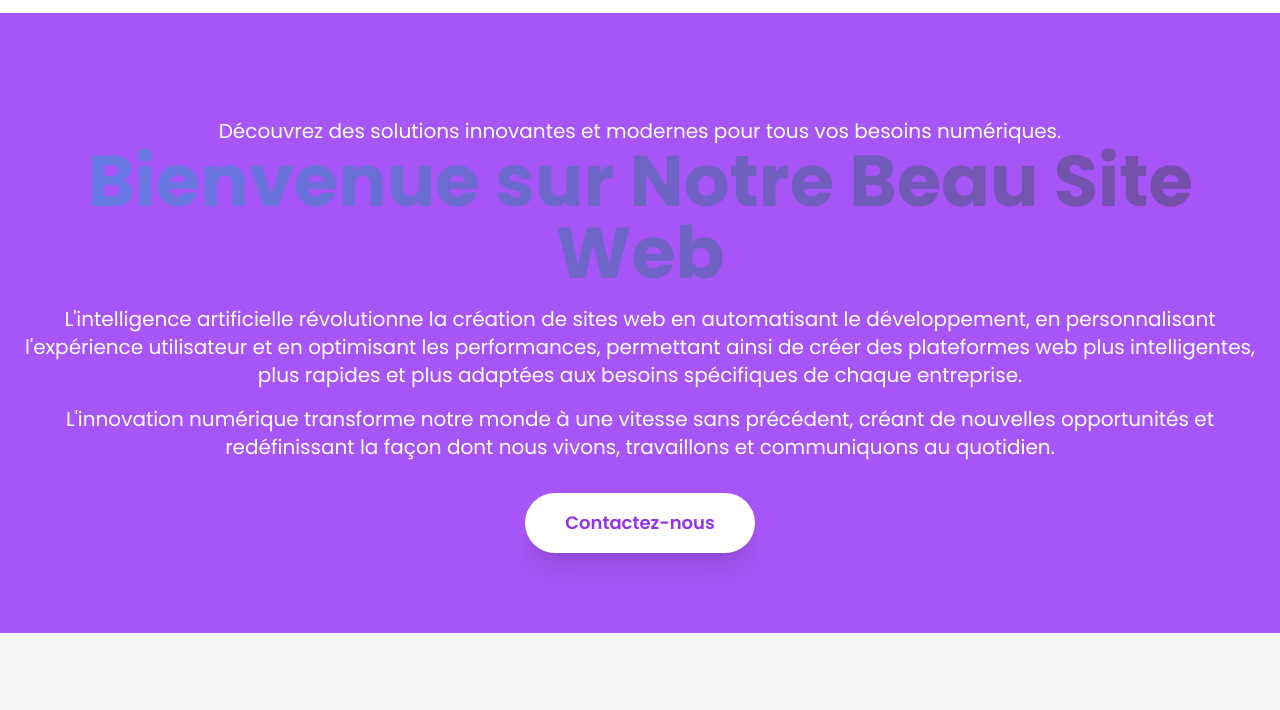
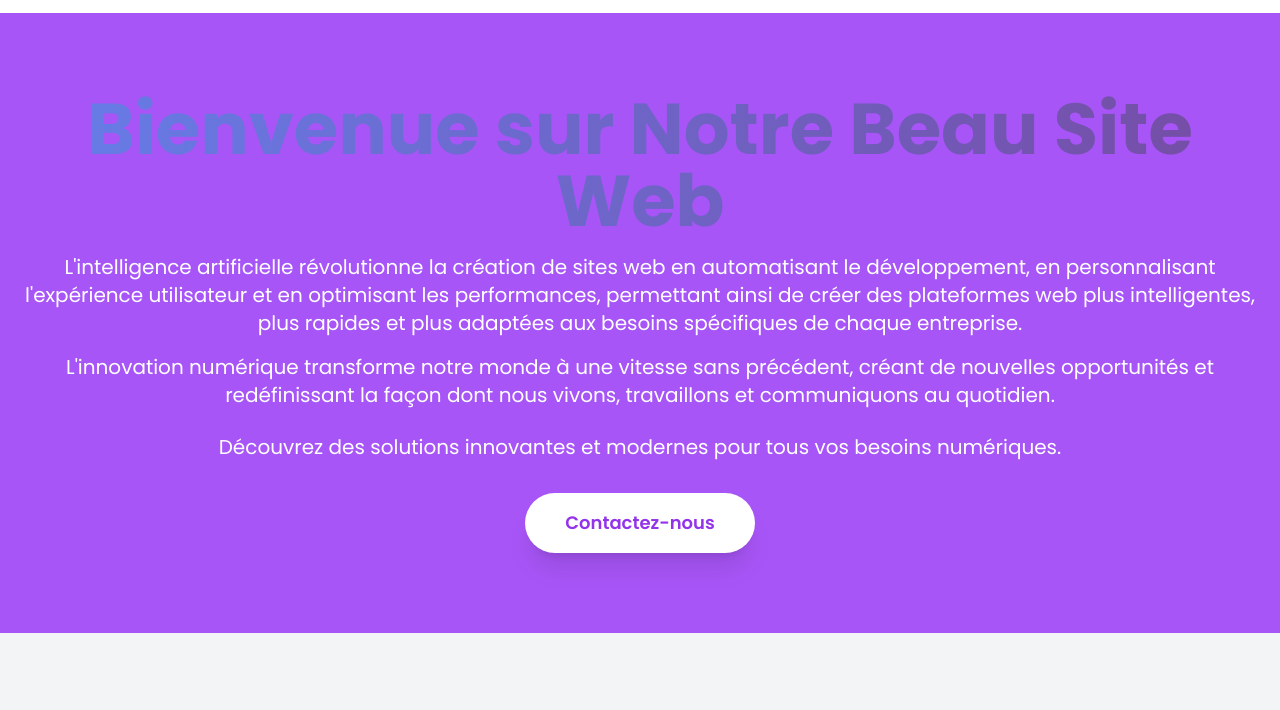
Before and after one commit to Cdz-test/dirt, a plain HTML site: page index.html in a window 1280 px wide. Shown: the part 51-761 px from the top of the page. Drawn offline with nearby package versions, Linux system fonts and the light colour scheme.

Commit message:
Update index.html

```diff
--- a/index.html
+++ b/index.html
@@ -71,10 +71,10 @@
 
     <section class="hero py-20 bg-purple-500 text-white text-center">
     <div class="container mx-auto">
-        <p class="mt-6 text-lg md:text-xl px-4 fade-in">Découvrez des solutions innovantes et modernes pour tous vos besoins numériques.</p>
         <h1 class="text-5xl md:text-6xl lg:text-7xl font-bold hero-title fade-in">Bienvenue sur Notre Beau Site Web</h1>
         <p class="mt-4 text-lg md:text-xl px-4 fade-in">L'intelligence artificielle révolutionne la création de sites web en automatisant le développement, en personnalisant l'expérience utilisateur et en optimisant les performances, permettant ainsi de créer des plateformes web plus intelligentes, plus rapides et plus adaptées aux besoins spécifiques de chaque entreprise.</p>
-        <p class="mt-4 text-lg md:text-xl px-4 fade-in">L'innovation numérique transforme notre monde à une vitesse sans précédent, créant de nouvelles opportunités et redéfinissant la façon dont nous vivons, travaillons et communiquons au quotidien.</p>
+        <p class="mt-4 text-lg md:text-xl px-4 fade-in">L'innovation numérique transforme notre monde à une vitesse sans précédent, créant de nouvelles opportunités et redéfinissant la façon dont nous vivons, travaillons et communiquons au quotidien.</p><p class="mt-6 text-lg md:text-xl px-4 fade-in">Découvrez des solutions innovantes et modernes pour tous vos besoins numériques.</p>
+
         <a href="#contact" class="inline-block mt-8 px-10 py-4 bg-white text-purple-600 text-lg font-semibold rounded-full shadow-xl hover:bg-gray-100 hover:scale-105 transform transition-all fade-in">Contactez-nous</a>
     </div>
 </section>
```
